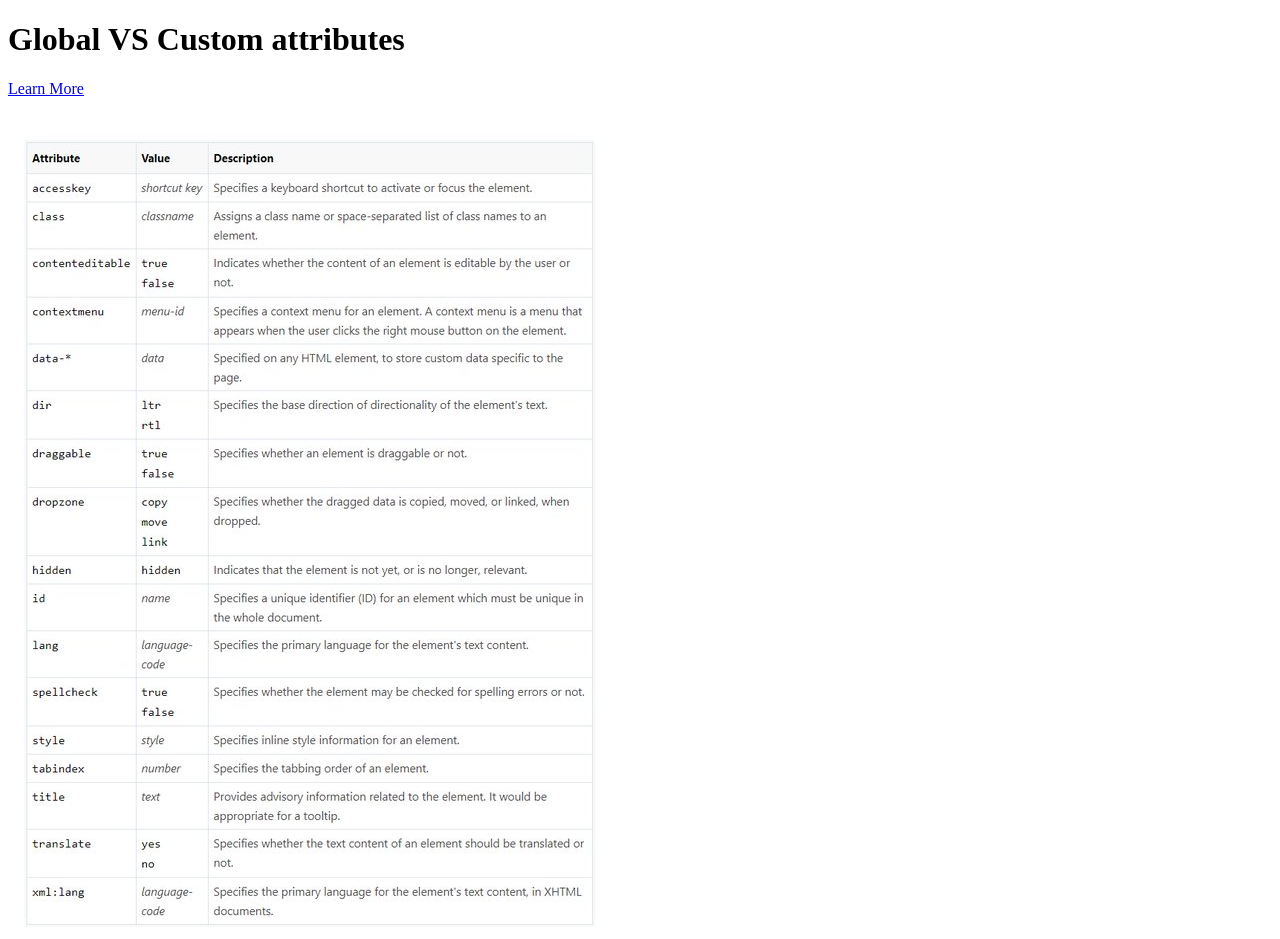
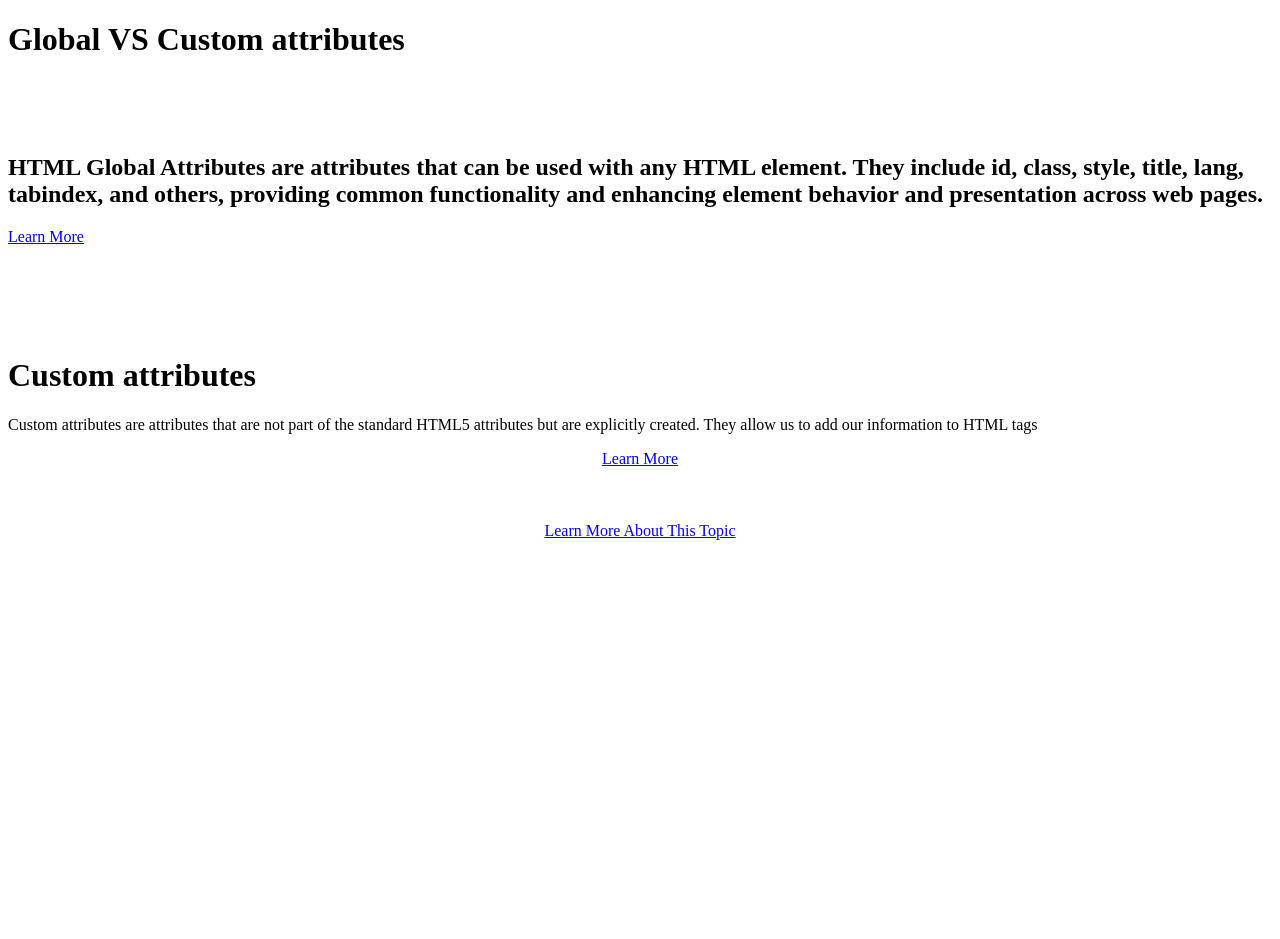
Before and after one commit to Mamun-2023/global-vs-custom-attributes, a plain HTML site: page index.html in a window 1280 px wide. After the commit the page ends 800 px from the top, so only its background shows below. Drawn offline with Linux system fonts and the light colour scheme.

Commit message:
adding video link

```diff
--- a/index.html
+++ b/index.html
@@ -7,8 +7,18 @@
 </head>
 <body>
     <h1>Global VS Custom attributes</h1>
+<br><br><br>
+    <h2>HTML Global Attributes are attributes that can be used with any HTML element. They include id, class, style, title, lang, tabindex, and others, providing common functionality and enhancing element behavior and presentation across web pages.</h2>
     <a target="_blank" href="https://www.w3schools.com/tags/ref_attributes.asp">Learn More</a>
     <br><br><br>
-    <img src="global attributes.jpeg" alt="global attributes.jpeg">
+
+    <center></center>
+    <br><br><br>
+    <h1>Custom attributes</h1>
+    <p>Custom attributes are attributes that are not part of the standard HTML5 attributes but are explicitly created. They allow us to add our information to HTML tags</p>
+    <center><a target="_blank" href="https://www.w3schools.com/tags/ref_attributes.asp">Learn More</a></center>
+
+
+    <br><br><br><center><a href="https://www.youtube.com/watch?v=PxXU-ip507s&list=PLfEr2kn3s-br9ZFmejfLhAgMbGgbpdof8&index=9">Learn More About This Topic</a></center>
 </body>
 </html>
```
